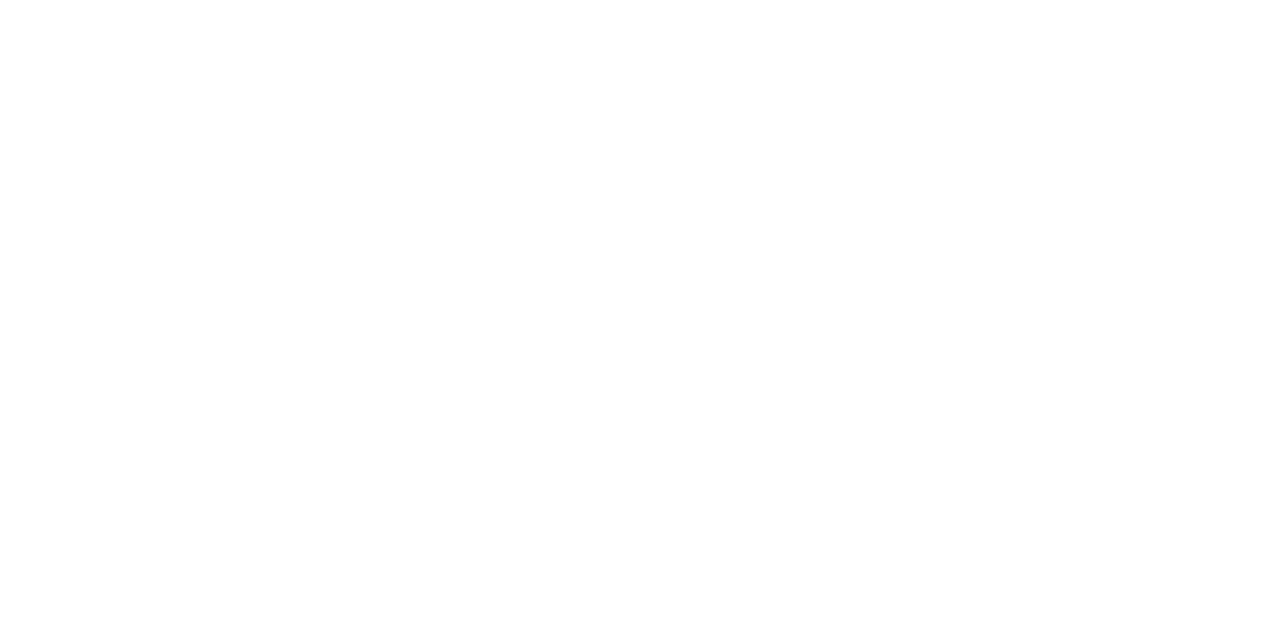
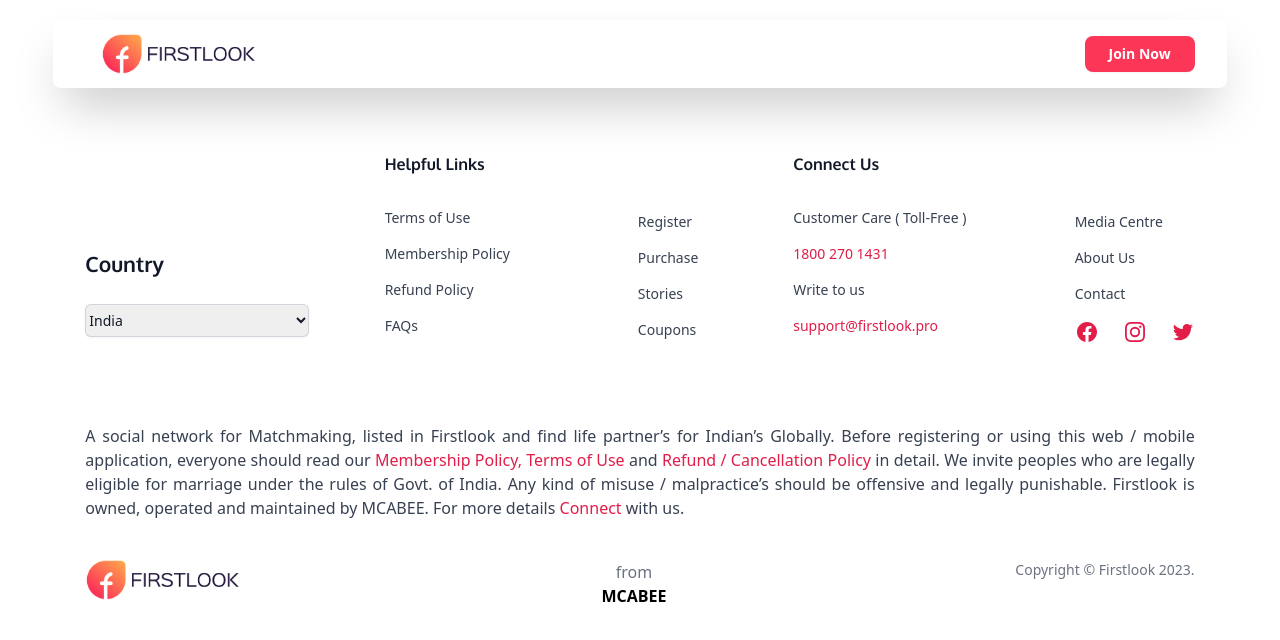
Before and after one commit to MCABEE/Firstlook_McAbee, a React (Vite) app: page /new in a window 1280 px wide. Before the commit this address had no page. Shown: the top 640 px of the page. Built offline with nearby package versions, Linux system fonts and the light colour scheme.

Commit message:
footer updated

```diff
--- a/src/App.jsx
+++ b/src/App.jsx
@@ -8,6 +8,7 @@ import RegistrationMain from './components/Authentication/Signup/RegistrationMai
 import TermsOfUse from './components/TermsOfUse/TermsOfUse';
 import MembershipPolicy from './components/MembershipPolicy/MembershipPolicy';
 import RefundPolicy from './components/RefundPolicy/RefundPolicy';
+import New from './components/Authentication/Login/new';
 
 function App() {
 
@@ -23,6 +24,8 @@ function App() {
         <Route path='/termsofuse' element={<TermsOfUse/>}/>
         <Route path='/membership/policy' element={<MembershipPolicy/>}/>
         <Route path='/refund/policy' element={<RefundPolicy/>}/>
+        <Route path='/new' element={<New/>}/>
+
       </Routes>
     </BrowserRouter>
   )
--- /dev/null
+++ b/src/components/Authentication/Login/New.jsx
@@ -0,0 +1,14 @@
+import React from 'react'
+import Navbar from '../../Home/Navbar'
+import Footer from '../../Home/Footer'
+
+const New = () => {
+  return (
+    <>
+        <Navbar/>
+        <Footer/>
+    </>
+  )
+}
+
+export default New
--- a/src/components/Home/Footer.jsx
+++ b/src/components/Home/Footer.jsx
@@ -7,7 +7,7 @@ const Footer = () => {
             <footer aria-label="Site Footer" className="bg-white">
                 <div
 
-                    className="mx-auto max-w-screen-xl px-4 py-16 sm:px-6 lg:px-8">
+                    className="mx-auto w-11/12 px-4 py-16 sm:px-6 lg:px-8">
 
                     <div className="grid grid-cols-1 gap-8 sm:grid-cols-2 lg:grid-cols-5">
                         <div className="text-center sm:text-left">
```
